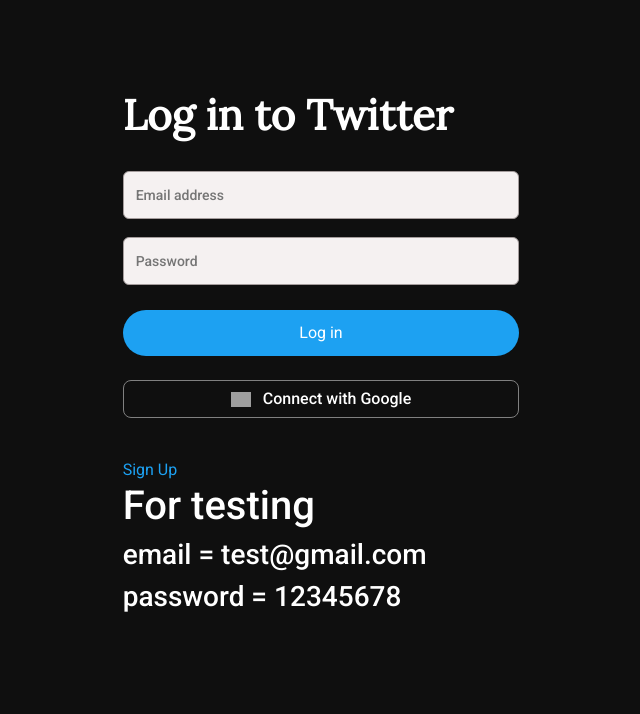
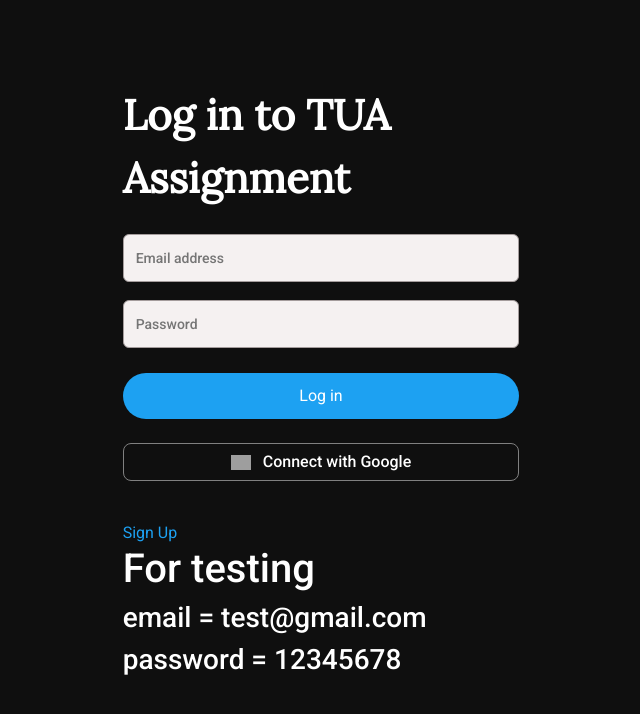
Before and after one commit to prasoon-88/NUA-assignment, a React (Vite) app: page / in a window 1280 px wide. Shown: the top 714 px of the page, without its empty margins (319-959 px from the left). Built offline with nearby package versions, Linux system fonts and the light colour scheme; grey boxes are pictures that could not be loaded.

Commit message:
update: text

```diff
--- a/src/pages/login.tsx
+++ b/src/pages/login.tsx
@@ -39,7 +39,9 @@
   return (
     <div id="loginPage" className="col-md-4 col-12 mx-auto pt-48">
       <form className="" onSubmit={onSubmit}>
-        <div className="fs-42 font-700 mt-36 font-lora">Log in to Twitter</div>
+        <div className="fs-42 font-700 mt-36 font-lora">
+          Log in to TUA Assignment
+        </div>
         <div className="mt-24">
           <Input
             classNames="fs-18 p-12 pl-8 pr-8"
```
